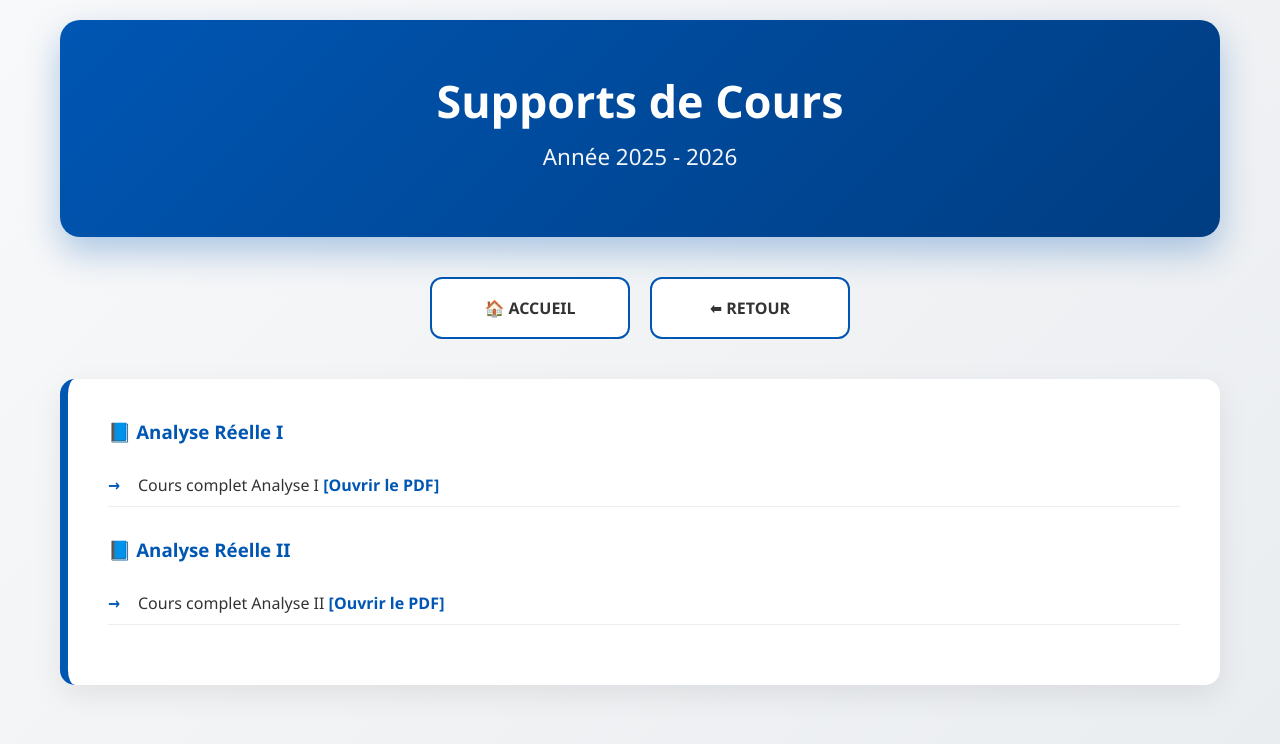
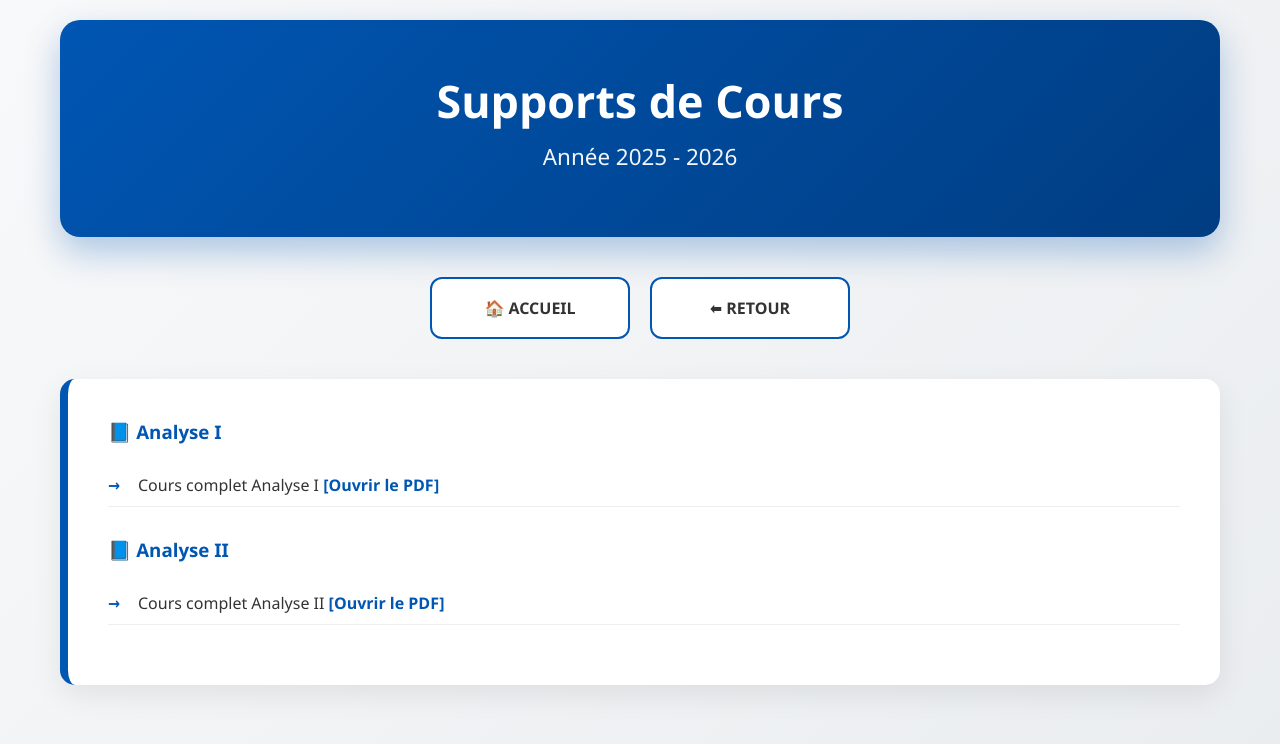
Before and after one commit to mahmoudmath/mahmoudmath.github.io, a Jekyll site: the page cours-25-26.html, which Jekyll copies as it is, in a window 1280 px wide. Shown: the top 744 px of the page. Built offline with Jekyll 4.4.1, drawn with Linux system fonts in a browser that asks for light colours.

Commit message:
Update cours-25-26.html

```diff
--- a/cours-25-26.html
+++ b/cours-25-26.html
@@ -16,12 +16,12 @@
             <a href="choix-annee-cours.html" class="nav-card">⬅ RETOUR</a>
         </nav>
         <section class="presentation">
-            <h3 style="color: #0056b3; margin-bottom: 15px;">📘 Analyse Réelle I</h3>
+            <h3 style="color: #0056b3; margin-bottom: 15px;">📘 Analyse I</h3>
             <ul class="resource-list">
                 <li>Cours complet Analyse I <a href="assets/pdf/Cours-analyse-1.pdf" target="_blank" style="color:#0056b3; font-weight:bold;">[Ouvrir le PDF]</a></li>
             </ul>
 
-            <h3 style="color: #0056b3; margin-top:30px; margin-bottom: 15px;">📘 Analyse Réelle II</h3>
+            <h3 style="color: #0056b3; margin-top:30px; margin-bottom: 15px;">📘 Analyse II</h3>
             <ul class="resource-list">
                 <li>Cours complet Analyse II <a href="assets/pdf/Cours-analyse2.pdf" target="_blank" style="color:#0056b3; font-weight:bold;">[Ouvrir le PDF]</a></li>
             </ul>
```
